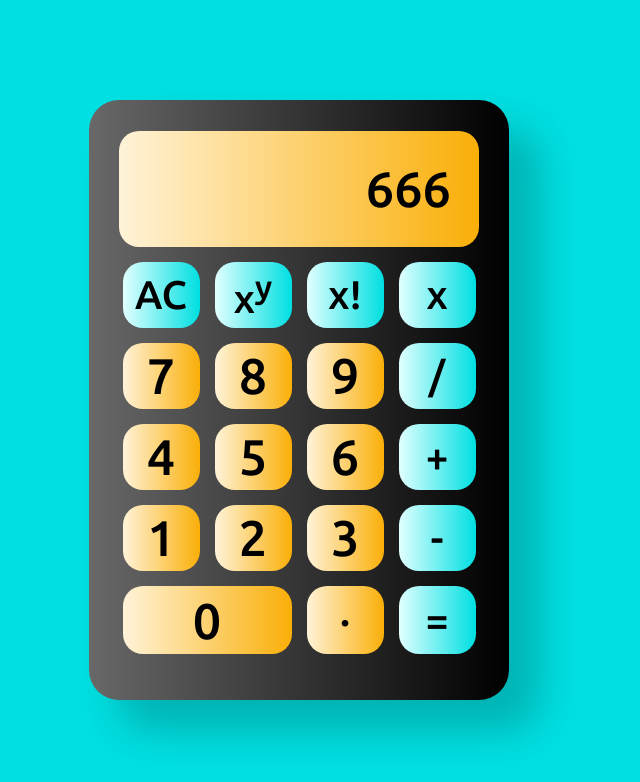
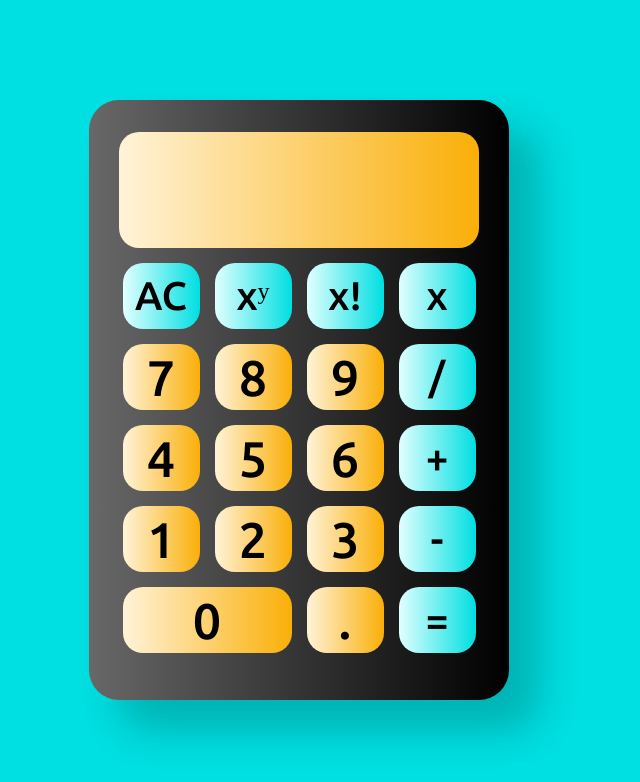
Before and after one commit to IngridaKvet/Calculator, a plain HTML site: page index.html in a window 1280 px wide. Shown: the whole page, without its empty margins (341-981 px from the left). Drawn offline with Linux system fonts and the light colour scheme.

Commit message:
Add addition, and working dot

```diff
--- a/index.html
+++ b/index.html
@@ -19,47 +19,48 @@
 
     <div class="output">
         <div class="textContainer">
-        666
+    <p></p>
     </div>
     </div>
     <div class="rowOne">
-        <button id="ACBtn">AC</button>
-        <button id="pwrBtn">x<sup>y</sup></button>
-        <button id="factorialBtn">x!</button>
-
-        <button id="factorialBtn">x</button>
+        <input class="ACBtn"  type="button" value="AC">
+        <input class="pwrBtn"  type="button" value="xʸ">
+        <input class="factorialBtn"  type="button" value="x!">
+        <input class="multiplyBtn"  type="button" value="x">
 
     </div>
 
     <div class="rowTwo">
-        <button id="7Btn">7</button>
-        <button id="8Btn">8</button>
-        <button id="9Btn">9</button>
-        <button id="divideBtn">/</button>
+        <input class="sevenBtn"  type="button" value="7">
+        <input class="eightBtn"  type="button" value="8">
+        <input class="nineBtn"  type="button" value="9">
+        <input class="divideBtn"  type="button" value="/">
 
     </div>
 
     <div class="rowThree">
-        <button id="4Btn">4</button>
-        <button id="5Btn">5</button>
-        <button id="6Btn">6</button>
-        <button id="addBtn">+</button>
+
+        <input class="fourBtn"  type="button" value="4">
+        <input class="fiveBtn"  type="button" value="5">
+        <input class="sixBtn"  type="button" value="6">
+        <input class="addBtn"  type="button" value="+">
 
     </div>
 
     <div class="rowFour">
-        <button id="1Btn">1</button>
-        <button id="2Btn">2</button>
-        <button id="3Btn">3</button>
-        <button id="subBtn">-</button>
+
+        <input class="oneBtn"  type="button" value="1">
+        <input class="twoBtn"  type="button" value="2">
+        <input class="threeBtn"  type="button" value="3">
+        <input class="subBtn"  type="button" value="-">
 
     </div>
 
     <div class="rowFive">
+        <input class="zeroBtn"  type="button" value="0">
+        <input class="dotBtn"  type="button" value=".">
+        <input class="equalBtn"  type="button" value="=">
 
-        <button id="zeroBtn">0</button>
-        <button id="dotBtn"><sup>.</sup></button>
-        <button id="equalBtn">=</button>
 
     </div>
 
--- a/script.js
+++ b/script.js
@@ -1,3 +1,130 @@
+
+
+let result = [];
+let Numbers = [];
+// populating the display with the values
+const inputBtn = document.querySelectorAll('input');
+
+let hello;
+let i = 0;
+let inputArr = [];
+
+let numbersArr = [];
+let okarr = [];
+let tarpinis = []
+let z = 0;
+//console.log(inputArr)
+
+inputBtn.forEach(input => input.addEventListener('click', (e) => {
+
+//console.log(e.target.value)
+const paragraph = document. querySelector('p')
+
+
+inputArr[i] = e.target.value;
+//console.log(inputArr)
+
+paragraph.textContent = inputArr.join("");
+
+if(i>10){
+let slicedArray = inputArr.slice(i-10,i+1);
+//console.log(slicedArray)
+paragraph.textContent = slicedArray.join("");
+
+
+}
+
+
+//distinquish the numbers
+
+let string = inputArr.toString();
+hello =string.replace(/,/g, "")
+
+
+
+result = hello.replace('-',' +').replace('/',' +').split("+");
+
+k = 0;
+while(k<result.length){
+Numbers[k] = Number(result[k]);
+k++;
+}
+
+count = result[1];
+console.log(Numbers)
+
+
+
+
+
+
+i++;
+
+
+}))
+
+/*
+let arrayx =  [10, 12, 28];
+
+let resultx = arrayx.reduce((x, y) => {
+  return x + y;
+}, 10);
+
+console.log(resultx);
+*/
+
+
+
+
+
+function Add(Numbers)
+{
+
+    let resultx = Numbers.reduce((x, y) => {
+        return x + y;
+      }, 0);
+      console.log(resultx);
+   // return Numbers.reduce((a, b) => a + b, 10)
+
+}
+
+
+/*
+const outputText = document.querySelector('p');
+
+function updateButton(e) {
+    console.log("hi")
+    //let btn = document.querySelectorAll(".");
+    let val = e.target.value;
+    console.log(val)
+
+}
+
+    /*
+function updateButton() {
+    const val = this.document. querySelector('input'). value
+
+
+
+    const divPressed4 = (e) => {
+
+        let divColor = e.target.style.backgroundColor;
+//const val = document. querySelector('input'). value;
+console.log(val)
+
+    /*
+  if (button.value === 'Start machine') {
+    button.value = 'Stop machine';
+    paragraph.textContent = 'The machine has started!';
+  } else {
+    button.value = 'Start machine';
+    paragraph.textContent = 'The machine is stopped.';
+  }*/
+
+
+  /*
+
+
 let a;
 let b;
 function Add(a,b)
@@ -53,3 +180,4 @@ console.log("OK")
 }
 
 console.log(operate(1,2,"^"))
+*/
--- a/styles.css
+++ b/styles.css
@@ -51,7 +51,7 @@ html,body,.contentContainer { height:100%; }
 
 }
 
-button{
+input,button{
     border: none;
     border-color: none;
     border-radius: 20px;
@@ -66,31 +66,29 @@ button{
 
 }
 
-button:hover{
+input:hover{
     background-image: linear-gradient(to right, #fff3d8, yellow);
   }
 
-#ACBtn,#pwrBtn,#factorialBtn,#equalBtn,#subBtn,#divideBtn, #addBtn{
+.ACBtn,.pwrBtn,.factorialBtn,.equalBtn,.subBtn,.divideBtn,.multiplyBtn, .addBtn{
     background-image: linear-gradient(to right, #e1ffff, #00dfe1);
 
     font-size: 40px;
 }
 
-#ACBtn:hover,#pwrBtn:hover,#factorialBtn:hover,#equalBtn:hover,#subBtn:hover,#divideBtn:hover, #addBtn:hover{
-    background-image: linear-gradient(to right, #e1ffff, yellow);
-
-}
 
 
-#zeroBtn{
+
+.zeroBtn{
     min-width: 169px;
     min-height: 66px;
 }
 
 .output{
-    width: 360px;
+    max-width: 360px;
     min-width: 360px;
     min-height: 116px;
+    max-height: 116px;
     background-image: linear-gradient(to right, #fff3d8, #faaf08);
     display: flex;
    margin-bottom: 15px;
@@ -107,3 +105,7 @@ button:hover{
     display: flex;
     margin: 28px;
 }
+
+p{
+    margin: 0;
+}
```
